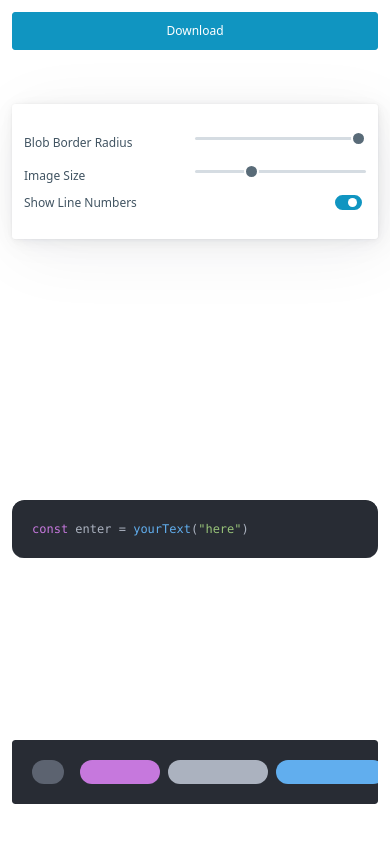
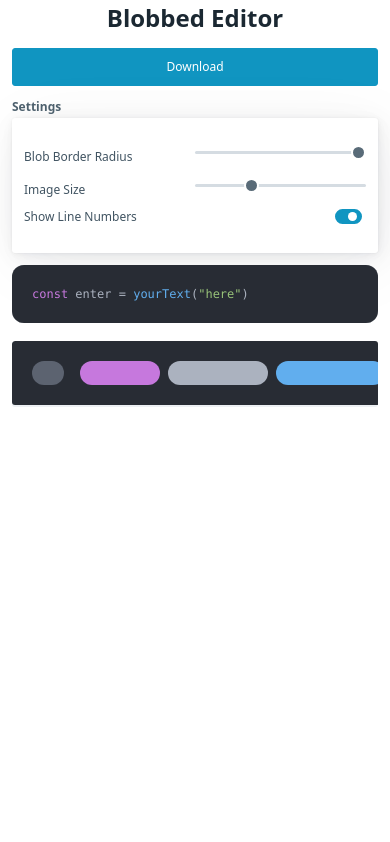
Before and after one commit to BrettOrmsby/blobbed-editor, a Vue app: page / in a window 390 px wide. Built offline with nearby package versions, Linux system fonts and the light colour scheme.

Commit message:
more mobile first layout

```diff
--- a/src/App.vue
+++ b/src/App.vue
@@ -10,9 +10,10 @@
   />
   <main class="main">
     <div class="sidebar container">
+      <h1>Blobbed Editor</h1>
       <button v-if="downloading" aria-busy="true">Please Wait...</button>
       <button v-else @click="downloadImage()">Download</button>
-      <br />
+      <h6 class="subheading">Settings</h6>
       <article>
         <label for="blobBorderRadius"
           >Blob Border Radius
@@ -197,8 +198,21 @@ html {
   --font-size: 12px;
 }
 .main {
+  display: flex;
+  flex-wrap: wrap;
+}
+.sidebar {
+  margin-bottom: var(--spacing);
+}
+.output-container {
+  margin-bottom: var(--spacing);
+}
+article {
+  margin: 0;
+}
+@media (min-width: 576px) {
+  .main {
     height: 100vh;
-  display: flex;
     flex-wrap: nowrap;
   }
   .sidebar {
@@ -234,24 +248,14 @@ html {
   .container {
     padding: 1em;
   }
-@media (max-width: 576px) {
-  .main {
-    flex-wrap: wrap;
 }
-  .sidebar {
-    width: 100%;
-    border: 0;
-    height: auto;
+h1 {
+  margin-bottom: var(--spacing);
+  text-align: center;
 }
-  .edit {
-    width: 100%;
-    height: auto;
+.subheading {
+  margin-bottom: 2px;
 }
-  .output-container {
-    height: auto;
-  }
-}
-
 label {
   display: flex;
   align-items: center;
@@ -277,7 +281,7 @@ label {
 span.line-number {
   margin-right: 0.75em;
 }
-.output .indent {
+span.indent {
   color: transparent;
 }
 pre code.output.hljs {
```
Lines whose indentation alone changed are shown as unchanged.
